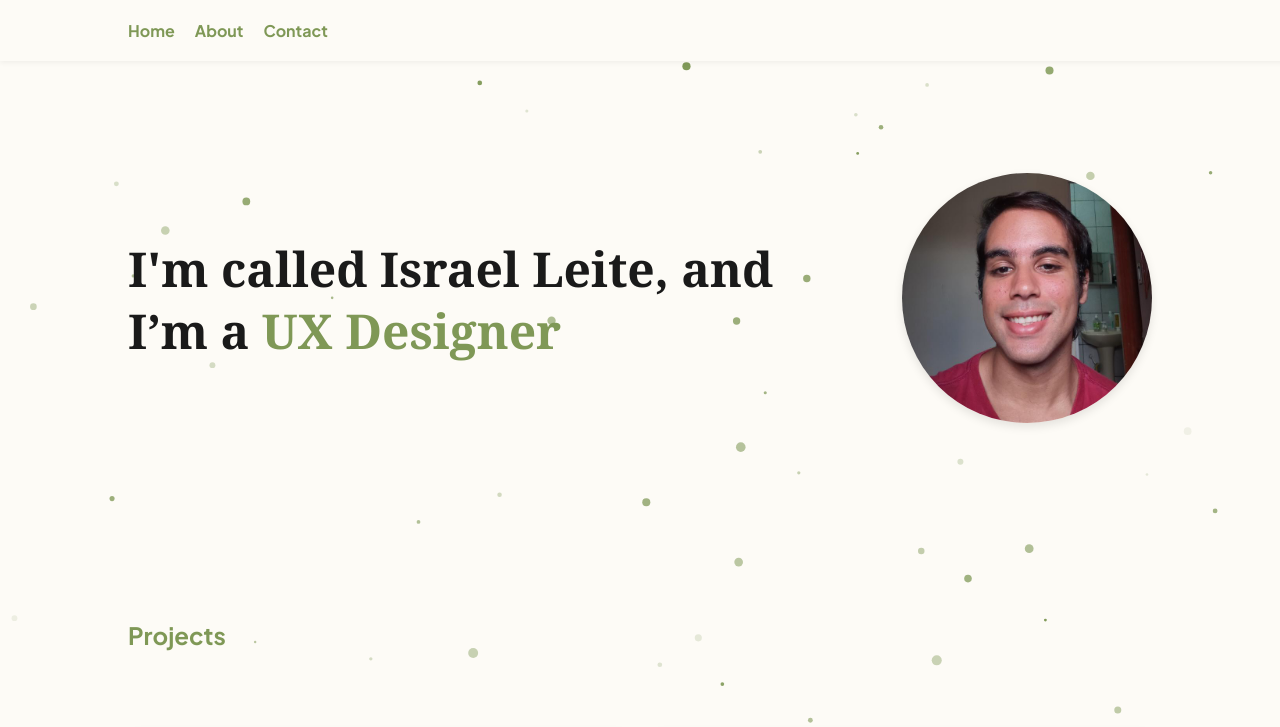
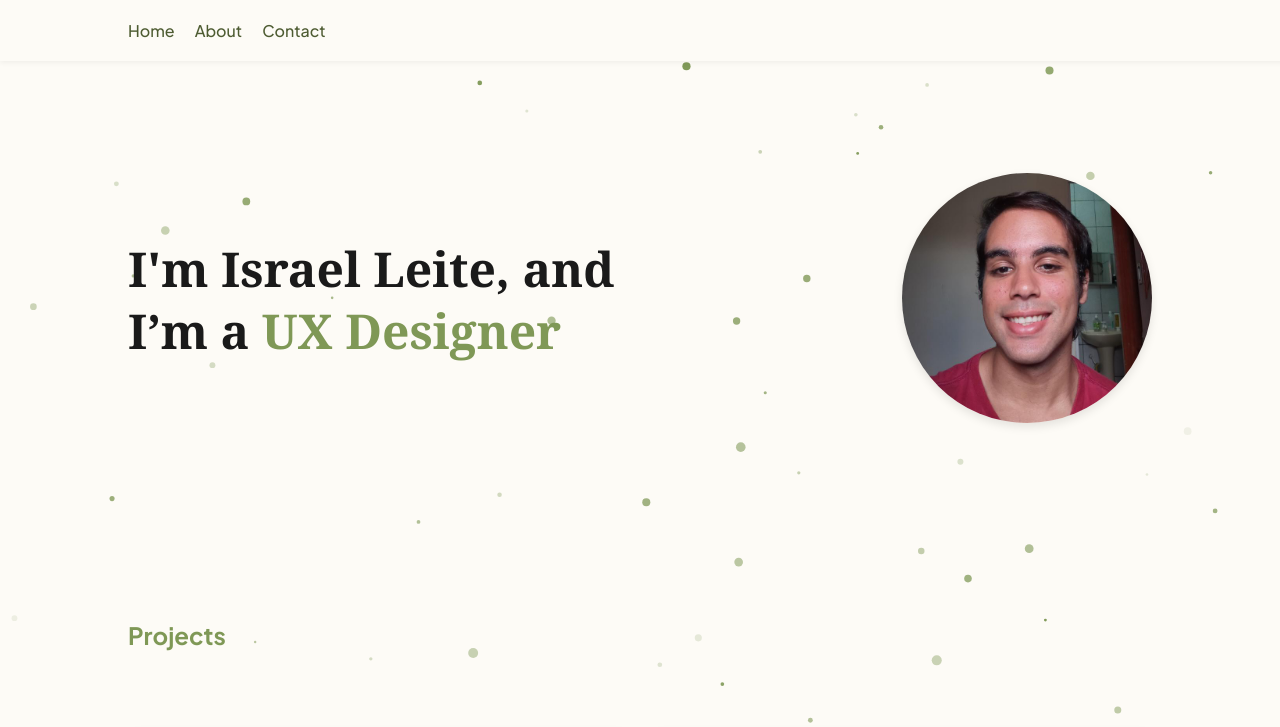
Before and after one commit to isradesu/PortfolioIsrael, a plain HTML site: page index.html in a window 1280 px wide. Shown: the top 727 px of the page. Drawn offline with Linux system fonts and the light colour scheme.

Commit message:
Atualizando navbar, titulos e icones

```diff
--- a/index.html
+++ b/index.html
@@ -5,6 +5,7 @@
     <meta charset="UTF-8">
     <meta name="viewport" content="width=device-width, initial-scale=1.0">
     <title>Israel Leite - UX Designer</title>
+    <link rel="icon" type="image/x-icon" href="/images/favicon.png">
     <link rel="stylesheet" href="style.css">
     <link rel="preconnect" href="https://fonts.googleapis.com">
 <link rel="preconnect" href="https://fonts.gstatic.com" crossorigin>
@@ -14,15 +15,15 @@
     <canvas id="bg-canvas"></canvas>
     <nav class="navbar">
         <ul>
-            <li><a href="#home">Home</a></li>
-            <li><a href="#about">About</a></li>
-            <li><a href="#contact">Contact</a></li>
+            <li><a href="#home" class="nav-item">Home</a></li>
+            <li><a href="#about" class="nav-item">About</a></li>
+            <li><a href="#contact" class="nav-item">Contact</a></li>
         </ul>
     </nav>
 
     <section id="home" class="hero">
         <div class="intro">
-            <h1>I'm called Israel Leite, and<br> I’m a <span class="highlight">UX Designer</span></h1>
+            <h1>I'm Israel Leite, and<br> I’m a <span class="highlight">UX Designer</span></h1>
         </div>
         <div class="photo">
             <img src="photo.jpg" alt="Israel Leite">
--- a/style.css
+++ b/style.css
@@ -61,8 +61,13 @@ h3{
 
 .navbar a {
     text-decoration: none;
+    color: #4e5c32;
+    font-weight: 500;
+}
+
+.navbar a:hover {
     color: #7f9856;
-    font-weight: bold;
+
 }
 
 .hero {
@@ -84,6 +89,7 @@ h3{
 .highlight {
     color: #7f9856;
 }
+
 
 .photo img {
     width: 250px;
```
Also changed, not shown: antonieta.html (+3 -2 lines), nasombrinha.html (+3 -2 lines), smd.html (+2 -1 lines), images/favicon.png (added).
